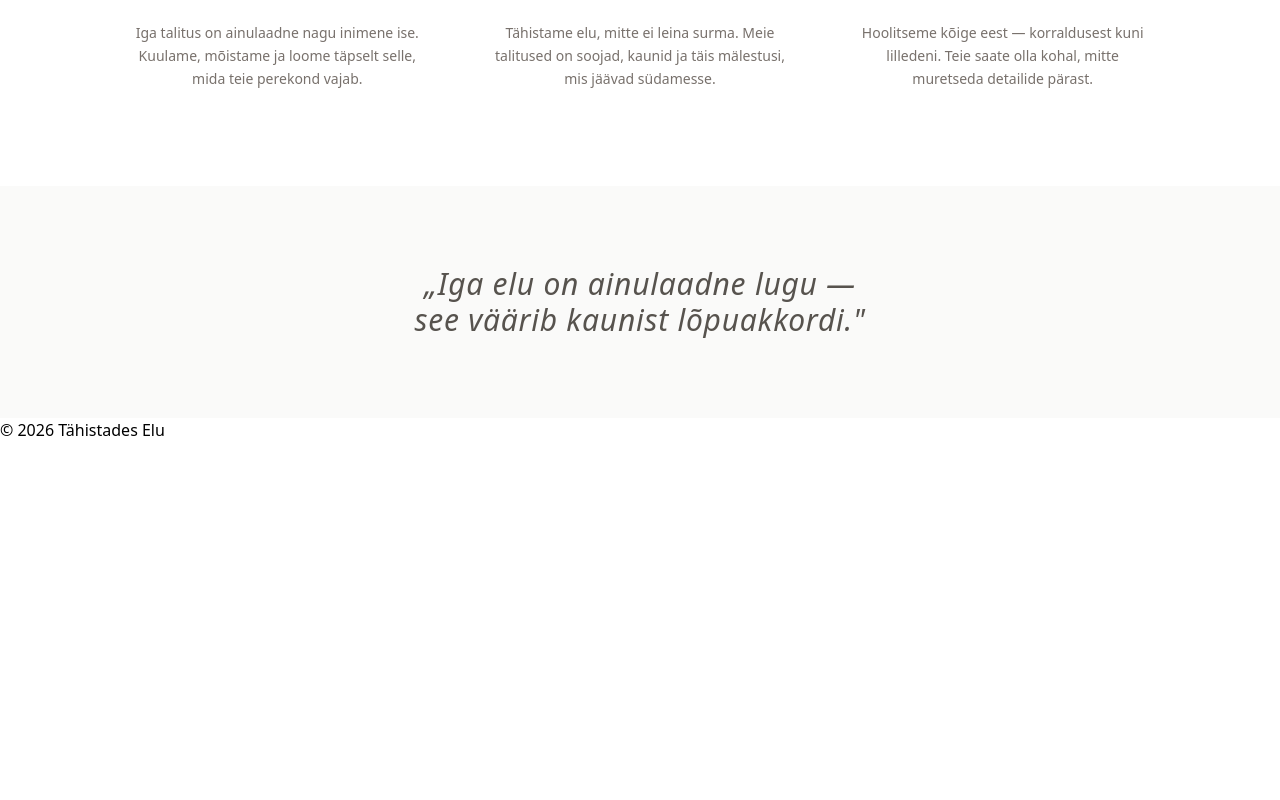
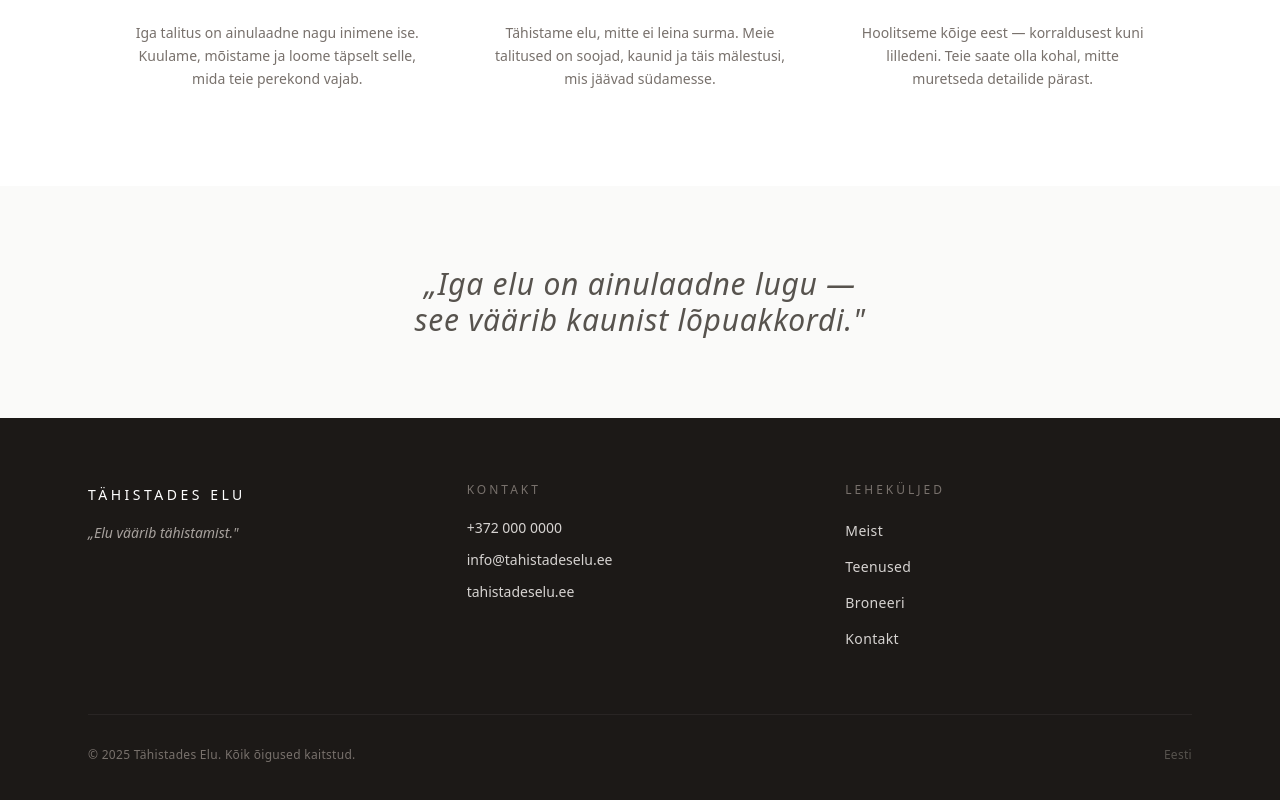
Before and after one commit to wargunnerguy/tahistadeselu, a Nuxt app: page / in a window 1280 px wide. Shown: the part 982-1782 px from the top of the page. Before the commit the page ends 1424 px from the top, so only its background shows below. Built offline with nearby package versions, Linux system fonts and the light colour scheme.

Commit message:
feat: rebuild NavBar and Footer components
NavBar: dark bg on scroll (stone-900), fullscreen mobile overlay with
body scroll lock, icon swap transition, Avaleht removed from nav links.
Footer: dark bg, 3-col grid (brand/contact/nav), tagline, copyright.

```diff
--- a/app/components/Footer.vue
+++ b/app/components/Footer.vue
@@ -1,5 +1,74 @@
 <template>
-  <footer>
-    <p>&copy; {{ new Date().getFullYear() }} Tähistades Elu</p>
+  <footer class="bg-stone-900 text-white">
+    <div class="max-w-6xl mx-auto px-6 py-16">
+      <div class="grid grid-cols-1 md:grid-cols-3 gap-12 md:gap-8">
+
+        <!-- Brand -->
+        <div class="md:col-span-1">
+          <NuxtLink to="/" class="text-sm font-light tracking-[0.25em] uppercase text-white hover:opacity-60 transition-opacity">
+            Tähistades Elu
+          </NuxtLink>
+          <p class="mt-4 text-stone-400 font-light text-sm leading-relaxed italic">
+            „Elu väärib tähistamist."
+          </p>
+        </div>
+
+        <!-- Contact -->
+        <div class="md:col-span-1">
+          <p class="text-xs tracking-[0.25em] uppercase text-stone-500 mb-5">Kontakt</p>
+          <ul class="space-y-3 text-sm font-light">
+            <li>
+              <a href="tel:+37200000000" class="text-stone-300 hover:text-white transition-colors">
+                +372 000 0000 <!-- Asendage -->
+              </a>
+            </li>
+            <li>
+              <a href="mailto:info@tahistadeselu.ee" class="text-stone-300 hover:text-white transition-colors">
+                info@tahistadeselu.ee <!-- Asendage -->
+              </a>
+            </li>
+            <li>
+              <a href="https://tahistadeselu.ee" target="_blank" rel="noopener" class="text-stone-300 hover:text-white transition-colors">
+                tahistadeselu.ee
+              </a>
+            </li>
+          </ul>
+        </div>
+
+        <!-- Nav -->
+        <div class="md:col-span-1">
+          <p class="text-xs tracking-[0.25em] uppercase text-stone-500 mb-5">Leheküljed</p>
+          <ul class="space-y-3">
+            <li v-for="link in links" :key="link.to">
+              <NuxtLink
+                :to="link.to"
+                class="text-sm font-light text-stone-300 hover:text-white transition-colors tracking-wide"
+              >
+                {{ link.label }}
+              </NuxtLink>
+            </li>
+          </ul>
+        </div>
+      </div>
+
+      <!-- Bottom bar -->
+      <div class="mt-16 pt-8 border-t border-stone-800 flex flex-col sm:flex-row items-center justify-between gap-4">
+        <p class="text-stone-500 text-xs tracking-wide">
+          &copy; 2025 Tähistades Elu. Kõik õigused kaitstud.
+        </p>
+        <p class="text-stone-600 text-xs tracking-wide">
+          Eesti
+        </p>
+      </div>
+    </div>
   </footer>
 </template>
+
+<script setup lang="ts">
+const links = [
+  { to: '/meist', label: 'Meist' },
+  { to: '/teenused', label: 'Teenused' },
+  { to: '/broneeri', label: 'Broneeri' },
+  { to: '/kontakt', label: 'Kontakt' },
+]
+</script>
--- a/app/components/NavBar.vue
+++ b/app/components/NavBar.vue
@@ -1,69 +1,77 @@
 <template>
+  <!-- Bar -->
   <nav
     :class="[
       'fixed top-0 left-0 w-full z-50 transition-all duration-500',
-      scrolled ? 'bg-white shadow-sm' : 'bg-transparent',
+      scrolled ? 'bg-stone-900' : 'bg-transparent',
     ]"
   >
     <div class="max-w-6xl mx-auto px-6 py-5 flex items-center justify-between">
       <!-- Logo -->
       <NuxtLink
         to="/"
-        :class="[
-          'text-sm font-light tracking-[0.25em] uppercase transition-colors duration-300',
-          scrolled ? 'text-stone-800' : 'text-white',
-        ]"
+        class="text-sm font-light tracking-[0.25em] uppercase text-white transition-opacity duration-300 hover:opacity-60"
+        @click="menuOpen = false"
       >
         Tähistades Elu
       </NuxtLink>
 
       <!-- Desktop links -->
-      <ul class="hidden md:flex items-center gap-8">
+      <ul class="hidden md:flex items-center gap-10">
         <li v-for="link in links" :key="link.to">
           <NuxtLink
             :to="link.to"
-            :class="[
-              'text-xs tracking-[0.2em] uppercase transition-colors duration-300 hover:opacity-60',
-              scrolled ? 'text-stone-700' : 'text-white',
-            ]"
+            class="text-xs tracking-[0.2em] uppercase text-white/80 hover:text-white transition-colors duration-200"
+            active-class="text-white"
           >
             {{ link.label }}
           </NuxtLink>
         </li>
       </ul>
 
-      <!-- Mobile toggle -->
+      <!-- Mobile hamburger -->
       <button
-        :class="['md:hidden transition-colors duration-300', scrolled ? 'text-stone-800' : 'text-white']"
+        class="md:hidden text-white z-50 relative"
         :aria-label="menuOpen ? 'Sulge menüü' : 'Ava menüü'"
         @click="menuOpen = !menuOpen"
       >
-        <svg v-if="!menuOpen" xmlns="http://www.w3.org/2000/svg" class="w-6 h-6" fill="none" viewBox="0 0 24 24" stroke="currentColor" stroke-width="1.5">
+        <Transition name="icon-swap" mode="out-in">
+          <!-- Hamburger -->
+          <svg v-if="!menuOpen" key="open" xmlns="http://www.w3.org/2000/svg" class="w-6 h-6" fill="none" viewBox="0 0 24 24" stroke="currentColor" stroke-width="1.5">
             <path stroke-linecap="round" stroke-linejoin="round" d="M4 6h16M4 12h16M4 18h16" />
           </svg>
-        <svg v-else xmlns="http://www.w3.org/2000/svg" class="w-6 h-6" fill="none" viewBox="0 0 24 24" stroke="currentColor" stroke-width="1.5">
+          <!-- Close -->
+          <svg v-else key="close" xmlns="http://www.w3.org/2000/svg" class="w-6 h-6" fill="none" viewBox="0 0 24 24" stroke="currentColor" stroke-width="1.5">
             <path stroke-linecap="round" stroke-linejoin="round" d="M6 18L18 6M6 6l12 12" />
           </svg>
+        </Transition>
       </button>
     </div>
+  </nav>
 
-    <!-- Mobile menu -->
-    <Transition name="slide">
-      <div v-if="menuOpen" class="md:hidden bg-white border-t border-stone-100">
-        <ul class="flex flex-col px-6 py-4 gap-5">
+  <!-- Fullscreen mobile overlay -->
+  <Transition name="fullscreen">
+    <div
+      v-if="menuOpen"
+      class="fixed inset-0 z-40 bg-stone-900 flex flex-col items-center justify-center md:hidden"
+    >
+      <ul class="flex flex-col items-center gap-10">
         <li v-for="link in links" :key="link.to">
           <NuxtLink
             :to="link.to"
-              class="text-xs tracking-[0.2em] uppercase text-stone-700 hover:text-stone-400 transition-colors"
+            class="text-2xl font-extralight tracking-[0.25em] uppercase text-white/70 hover:text-white transition-colors duration-200"
+            active-class="text-white"
             @click="menuOpen = false"
           >
             {{ link.label }}
           </NuxtLink>
         </li>
       </ul>
+      <p class="absolute bottom-10 text-xs tracking-[0.3em] uppercase text-white/20">
+        Tähistades Elu
+      </p>
     </div>
   </Transition>
-  </nav>
 </template>
 
 <script setup lang="ts">
@@ -71,7 +79,6 @@ const scrolled = ref(false)
 const menuOpen = ref(false)
 
 const links = [
-  { to: '/', label: 'Avaleht' },
   { to: '/meist', label: 'Meist' },
   { to: '/teenused', label: 'Teenused' },
   { to: '/broneeri', label: 'Broneeri' },
@@ -83,16 +90,31 @@ onMounted(() => {
   window.addEventListener('scroll', onScroll, { passive: true })
   onUnmounted(() => window.removeEventListener('scroll', onScroll))
 })
+
+// Lock body scroll when mobile menu open
+watch(menuOpen, (val) => {
+  document.body.style.overflow = val ? 'hidden' : ''
+})
 </script>
 
 <style scoped>
-.slide-enter-active,
-.slide-leave-active {
-  transition: opacity 0.2s ease, transform 0.2s ease;
+/* Icon swap */
+.icon-swap-enter-active,
+.icon-swap-leave-active {
+  transition: opacity 0.15s ease;
 }
-.slide-enter-from,
-.slide-leave-to {
+.icon-swap-enter-from,
+.icon-swap-leave-to {
   opacity: 0;
-  transform: translateY(-6px);
+}
+
+/* Fullscreen overlay */
+.fullscreen-enter-active,
+.fullscreen-leave-active {
+  transition: opacity 0.3s ease;
+}
+.fullscreen-enter-from,
+.fullscreen-leave-to {
+  opacity: 0;
 }
 </style>
```
Lines whose indentation alone changed are shown as unchanged.
